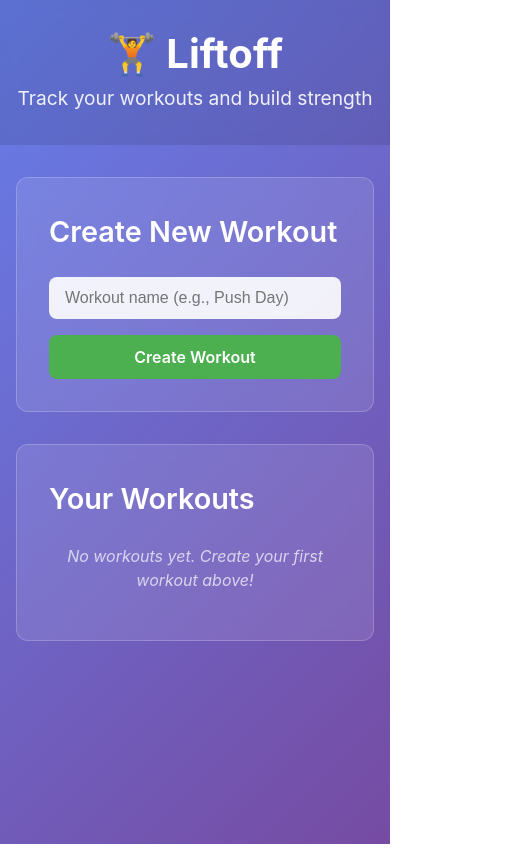
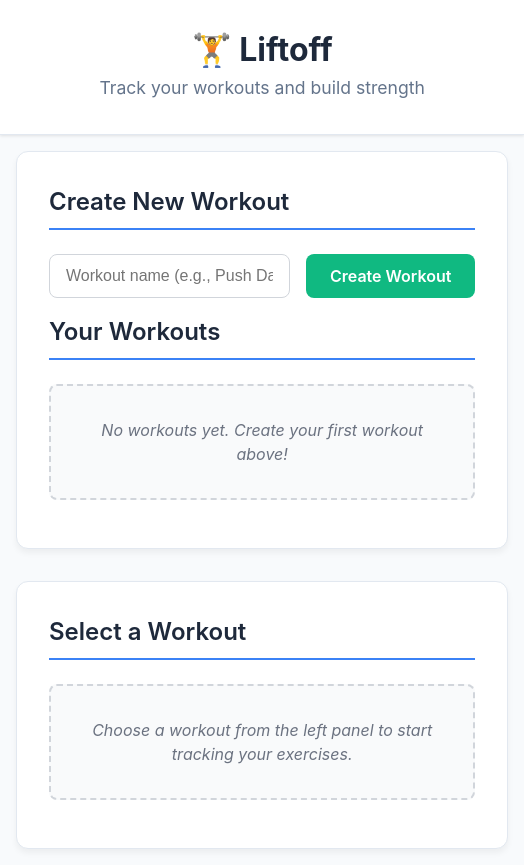
Before and after one commit to csimms3/Liftoff, a React (Vite) app in the folder frontend/: page / in a window 390 px wide. Shown: the whole page, 524 px wide, since content can reach past the window. Before the commit the page ends 844 px from the top, so only its background shows below. Built offline with nearby package versions, Linux system fonts and the light colour scheme.

Commit message:
Update UI to computer-friendly design with two-panel layout

```diff
--- a/frontend/src/App.css
+++ b/frontend/src/App.css
@@ -1,71 +1,85 @@
 .app {
   min-height: 100vh;
-  background: linear-gradient(135deg, #667eea 0%, #764ba2 100%);
-  color: white;
+  background: #f8fafc;
+  color: #1e293b;
   font-family: -apple-system, BlinkMacSystemFont, 'Segoe UI', 'Roboto', sans-serif;
 }
 
 .app-header {
   text-align: center;
   padding: 2rem 1rem;
-  background: rgba(0, 0, 0, 0.1);
-  backdrop-filter: blur(10px);
+  background: white;
+  border-bottom: 1px solid #e2e8f0;
+  box-shadow: 0 1px 3px rgba(0, 0, 0, 0.1);
 }
 
 .app-header h1 {
-  font-size: 3rem;
+  font-size: 2.5rem;
   margin: 0;
   font-weight: 700;
+  color: #1e293b;
 }
 
 .app-header p {
-  font-size: 1.2rem;
+  font-size: 1.1rem;
   margin: 0.5rem 0 0 0;
-  opacity: 0.9;
+  color: #64748b;
 }
 
 .app-main {
-  max-width: 1200px;
+  max-width: 1400px;
   margin: 0 auto;
-  padding: 2rem 1rem;
+  padding: 2rem;
+  display: grid;
+  grid-template-columns: 1fr 1fr;
+  gap: 2rem;
+  align-items: start;
 }
 
-.workout-section, .workouts-section, .current-workout {
-  background: rgba(255, 255, 255, 0.1);
+.left-panel, .right-panel {
+  background: white;
   border-radius: 12px;
   padding: 2rem;
-  margin-bottom: 2rem;
-  backdrop-filter: blur(10px);
-  border: 1px solid rgba(255, 255, 255, 0.2);
+  box-shadow: 0 4px 6px rgba(0, 0, 0, 0.05);
+  border: 1px solid #e2e8f0;
 }
 
 .workout-section h2, .workouts-section h2, .current-workout h2 {
   margin: 0 0 1.5rem 0;
-  font-size: 1.8rem;
+  font-size: 1.5rem;
   font-weight: 600;
+  color: #1e293b;
+  border-bottom: 2px solid #3b82f6;
+  padding-bottom: 0.5rem;
 }
 
 .create-workout {
   display: flex;
   gap: 1rem;
   align-items: center;
-  flex-wrap: wrap;
+  margin-bottom: 1rem;
 }
 
 .create-workout input {
   flex: 1;
-  min-width: 200px;
   padding: 0.75rem 1rem;
-  border: none;
+  border: 1px solid #d1d5db;
   border-radius: 8px;
   font-size: 1rem;
-  background: rgba(255, 255, 255, 0.9);
-  color: #333;
+  background: white;
+  color: #374151;
+  transition: border-color 0.2s, box-shadow 0.2s;
+}
+
+.create-workout input:focus {
+  outline: none;
+  border-color: #3b82f6;
+  box-shadow: 0 0 0 3px rgba(59, 130, 246, 0.1);
 }
 
 .create-workout button {
   padding: 0.75rem 1.5rem;
-  background: #4CAF50;
+  background: #10b981;
   color: white;
   border: none;
   border-radius: 8px;
@@ -73,61 +87,73 @@
   font-weight: 600;
   cursor: pointer;
   transition: background 0.2s;
+  white-space: nowrap;
 }
 
 .create-workout button:hover {
-  background: #45a049;
+  background: #059669;
 }
 
 .empty-state {
   text-align: center;
-  opacity: 0.7;
+  color: #6b7280;
   font-style: italic;
+  padding: 2rem;
+  background: #f9fafb;
+  border-radius: 8px;
+  border: 2px dashed #d1d5db;
 }
 
 .workouts-grid {
-  display: grid;
-  grid-template-columns: repeat(auto-fill, minmax(300px, 1fr));
-  gap: 1.5rem;
+  display: flex;
+  flex-direction: column;
+  gap: 1rem;
 }
 
 .workout-card {
-  background: rgba(255, 255, 255, 0.1);
+  background: #f8fafc;
   border-radius: 8px;
   padding: 1.5rem;
-  border: 1px solid rgba(255, 255, 255, 0.2);
-  transition: transform 0.2s, background 0.2s;
+  border: 1px solid #e2e8f0;
+  transition: all 0.2s;
+  display: flex;
+  justify-content: space-between;
+  align-items: center;
 }
 
 .workout-card:hover {
-  transform: translateY(-2px);
-  background: rgba(255, 255, 255, 0.15);
+  background: #f1f5f9;
+  border-color: #cbd5e1;
+  transform: translateY(-1px);
+  box-shadow: 0 4px 6px rgba(0, 0, 0, 0.05);
 }
 
 .workout-card h3 {
-  margin: 0 0 0.5rem 0;
-  font-size: 1.3rem;
+  margin: 0 0 0.25rem 0;
+  font-size: 1.2rem;
+  color: #1e293b;
 }
 
 .workout-card p {
-  margin: 0 0 1rem 0;
-  opacity: 0.8;
+  margin: 0;
+  color: #64748b;
+  font-size: 0.9rem;
 }
 
 .workout-card button {
-  width: 100%;
-  padding: 0.75rem;
-  background: #2196F3;
+  padding: 0.5rem 1rem;
+  background: #3b82f6;
   color: white;
   border: none;
   border-radius: 6px;
   font-weight: 600;
   cursor: pointer;
   transition: background 0.2s;
+  font-size: 0.9rem;
 }
 
 .workout-card button:hover {
-  background: #1976D2;
+  background: #2563eb;
 }
 
 .add-exercise {
@@ -136,7 +162,8 @@
 
 .add-exercise h3 {
   margin: 0 0 1rem 0;
-  font-size: 1.4rem;
+  font-size: 1.3rem;
+  color: #1e293b;
 }
 
 .exercise-form {
@@ -144,60 +171,87 @@
   grid-template-columns: 2fr 1fr 1fr 1fr auto;
   gap: 1rem;
   align-items: end;
-  flex-wrap: wrap;
 }
 
 .exercise-form input {
   padding: 0.75rem;
-  border: none;
+  border: 1px solid #d1d5db;
   border-radius: 6px;
   font-size: 0.9rem;
-  background: rgba(255, 255, 255, 0.9);
-  color: #333;
+  background: white;
+  color: #374151;
+  transition: border-color 0.2s;
+}
+
+.exercise-form input:focus {
+  outline: none;
+  border-color: #3b82f6;
 }
 
 .exercise-form button {
   padding: 0.75rem 1rem;
-  background: #FF9800;
+  background: #f59e0b;
   color: white;
   border: none;
   border-radius: 6px;
   font-weight: 600;
   cursor: pointer;
   transition: background 0.2s;
+  white-space: nowrap;
 }
 
 .exercise-form button:hover {
-  background: #F57C00;
+  background: #d97706;
 }
 
 .exercises-list h3 {
   margin: 0 0 1rem 0;
-  font-size: 1.4rem;
+  font-size: 1.3rem;
+  color: #1e293b;
 }
 
 .exercises-grid {
-  display: grid;
-  grid-template-columns: repeat(auto-fill, minmax(250px, 1fr));
+  display: flex;
+  flex-direction: column;
   gap: 1rem;
 }
 
 .exercise-card {
-  background: rgba(255, 255, 255, 0.1);
+  background: #f8fafc;
   border-radius: 8px;
   padding: 1.5rem;
-  border: 1px solid rgba(255, 255, 255, 0.2);
+  border: 1px solid #e2e8f0;
+  display: flex;
+  justify-content: space-between;
+  align-items: center;
 }
 
 .exercise-card h4 {
-  margin: 0 0 0.5rem 0;
-  font-size: 1.2rem;
-  color: #FFD700;
+  margin: 0 0 0.25rem 0;
+  font-size: 1.1rem;
+  color: #1e293b;
 }
 
 .exercise-card p {
   margin: 0.25rem 0;
-  opacity: 0.9;
+  color: #64748b;
+  font-size: 0.9rem;
+}
+
+.exercise-info {
+  flex: 1;
+}
+
+.exercise-stats {
+  text-align: right;
+  color: #6b7280;
+  font-size: 0.85rem;
+}
+
+@media (max-width: 1024px) {
+  .app-main {
+    grid-template-columns: 1fr;
+  }
 }
 
 @media (max-width: 768px) {
@@ -205,20 +259,27 @@
     grid-template-columns: 1fr;
   }
 
-  .workouts-grid {
-    grid-template-columns: 1fr;
+  .workout-card {
+    flex-direction: column;
+    align-items: flex-start;
+    gap: 1rem;
   }
 
-  .exercises-grid {
-    grid-template-columns: 1fr;
+  .exercise-card {
+    flex-direction: column;
+    align-items: flex-start;
+    gap: 0.5rem;
   }
 
-  .create-workout {
-    flex-direction: column;
-    align-items: stretch;
+  .exercise-stats {
+    text-align: left;
   }
 
   .app-header h1 {
-    font-size: 2.5rem;
+    font-size: 2rem;
+  }
+
+  .app-main {
+    padding: 1rem;
   }
 }
--- a/frontend/src/App.tsx
+++ b/frontend/src/App.tsx
@@ -69,6 +69,7 @@ function App() {
       </header>
 
       <main className="app-main">
+        <div className="left-panel">
           <div className="workout-section">
             <h2>Create New Workout</h2>
             <div className="create-workout">
@@ -91,8 +92,10 @@ function App() {
               <div className="workouts-grid">
                 {workouts.map(workout => (
                   <div key={workout.id} className="workout-card">
+                    <div>
                       <h3>{workout.name}</h3>
                       <p>{workout.exercises.length} exercises</p>
+                    </div>
                     <button onClick={() => startWorkout(workout)}>
                       {currentWorkout?.id === workout.id ? 'Continue' : 'Start'}
                     </button>
@@ -101,8 +104,10 @@ function App() {
               </div>
             )}
           </div>
+        </div>
 
-        {currentWorkout && (
+        <div className="right-panel">
+          {currentWorkout ? (
             <div className="current-workout">
               <h2>Current Workout: {currentWorkout.name}</h2>
 
@@ -140,21 +145,31 @@ function App() {
               <div className="exercises-list">
                 <h3>Exercises</h3>
                 {currentWorkout.exercises.length === 0 ? (
-                <p>No exercises added yet. Add your first exercise above!</p>
+                  <p className="empty-state">No exercises added yet. Add your first exercise above!</p>
                 ) : (
                   <div className="exercises-grid">
                     {currentWorkout.exercises.map(exercise => (
                       <div key={exercise.id} className="exercise-card">
+                        <div className="exercise-info">
                           <h4>{exercise.name}</h4>
                           <p>{exercise.sets} sets × {exercise.reps} reps</p>
-                      {exercise.weight > 0 && <p>Weight: {exercise.weight} lbs</p>}
+                        </div>
+                        <div className="exercise-stats">
+                          {exercise.weight > 0 && <p>{exercise.weight} lbs</p>}
+                        </div>
                       </div>
                     ))}
                   </div>
                 )}
               </div>
             </div>
+          ) : (
+            <div className="current-workout">
+              <h2>Select a Workout</h2>
+              <p className="empty-state">Choose a workout from the left panel to start tracking your exercises.</p>
+            </div>
           )}
+        </div>
       </main>
     </div>
   )
```
Lines whose indentation alone changed are shown as unchanged.
